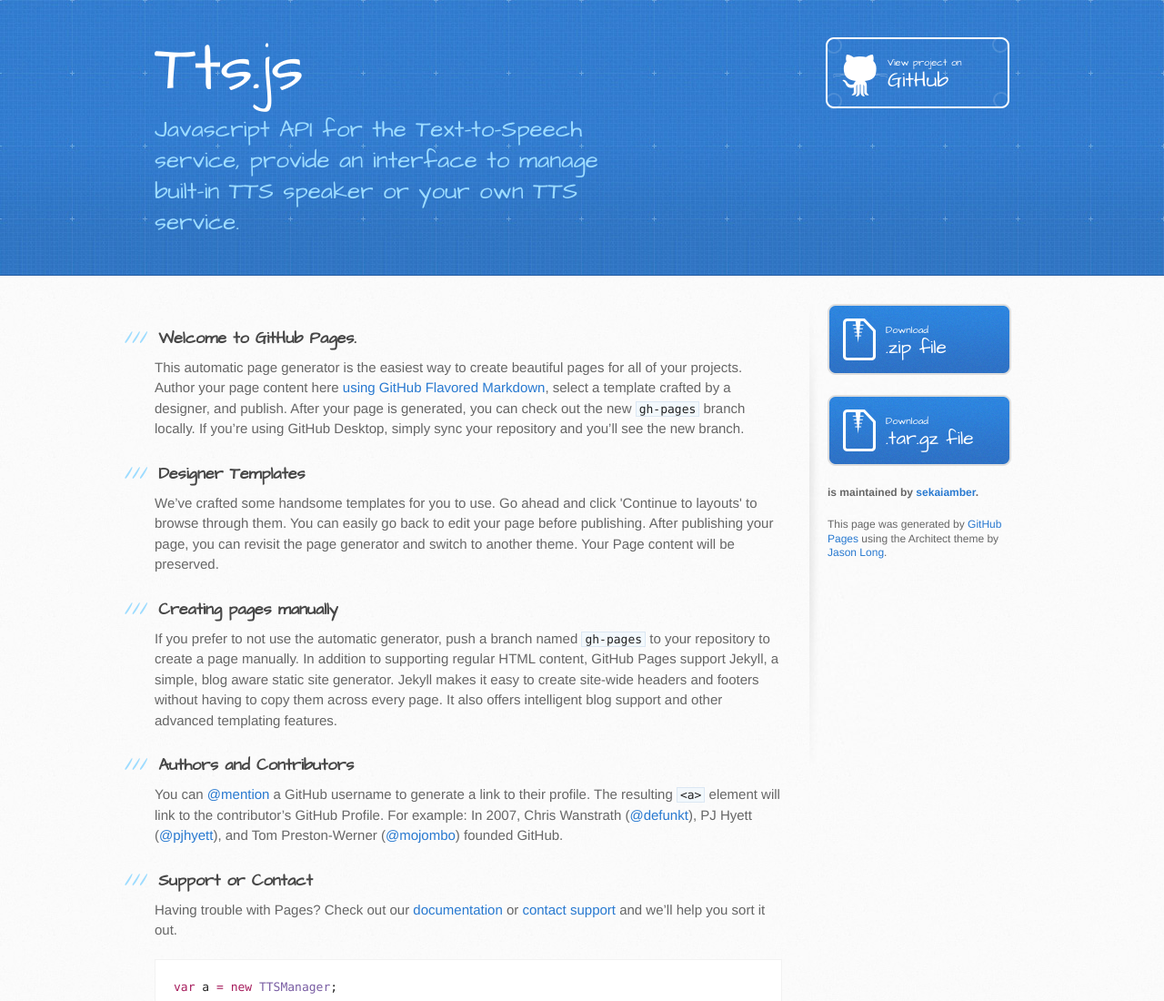
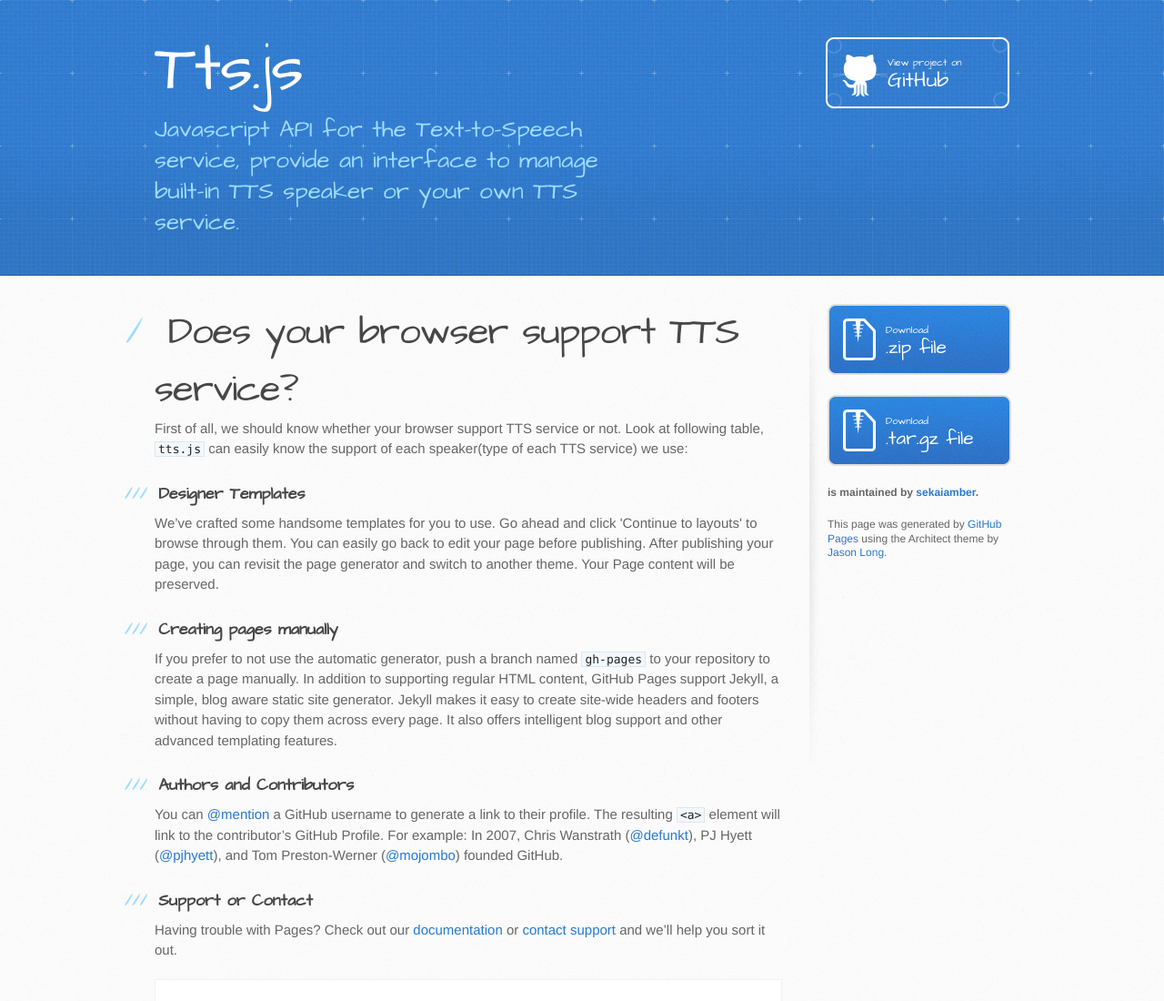
Before and after one commit to sekaiamber/tts.js, a plain HTML site: page index.html in a window 1280 px wide. Shown: the top 1100 px of the page at 91% size. Drawn offline with Linux system fonts and the light colour scheme.

```diff
--- a/index.html
+++ b/index.html
@@ -28,10 +28,12 @@
     <div id="content-wrapper">
       <div class="inner clearfix">
         <section id="main-content">
-          <h3>
-<a id="welcome-to-github-pages" class="anchor" href="#welcome-to-github-pages" aria-hidden="true"><span aria-hidden="true" class="octicon octicon-link"></span></a>Welcome to GitHub Pages.</h3>
+          <h1>
+<a id="does-your-browser-support-tts-service" class="anchor" href="#does-your-browser-support-tts-service" aria-hidden="true"><span aria-hidden="true" class="octicon octicon-link"></span></a>Does your browser support TTS service?</h1>
 
-<p>This automatic page generator is the easiest way to create beautiful pages for all of your projects. Author your page content here <a href="https://guides.github.com/features/mastering-markdown/">using GitHub Flavored Markdown</a>, select a template crafted by a designer, and publish. After your page is generated, you can check out the new <code>gh-pages</code> branch locally. If you’re using GitHub Desktop, simply sync your repository and you’ll see the new branch.</p>
+<p>First of all, we should know whether your browser support TTS service or not. Look at following table, <code>tts.js</code> can easily know the support of each speaker(type of each TTS service) we use:</p>
+
+<div name="aa"></div>
 
 <h3>
 <a id="designer-templates" class="anchor" href="#designer-templates" aria-hidden="true"><span aria-hidden="true" class="octicon octicon-link"></span></a>Designer Templates</h3>
```
Also changed, not shown: params.json (+1 -1 lines).
